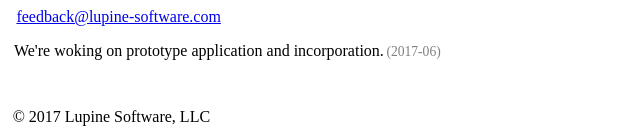
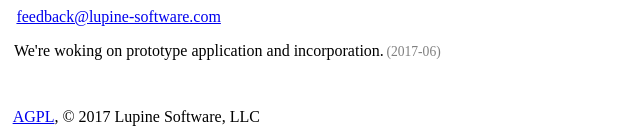
Before and after one commit to lupine-software/website, a Flask app: page / in a window 1280 px wide. Shown: the part 839-973 px from the top of the page, without its empty margins (0-640 px from the left). Run offline with Flask 2, Linux system fonts and the light colour scheme.

Commit message:
Add link to gitlab

```diff
--- a/templates/index.html
+++ b/templates/index.html
@@ -74,6 +74,6 @@
 </section>
 
 <footer>
-  &copy;&nbsp;2017 Lupine Software, LLC
+  <a href="https://gitlab.com/lupine-software/lutece">AGPL</a>, &copy;&nbsp;2017 Lupine Software, LLC
 </footer>
 {% endblock %}
```
